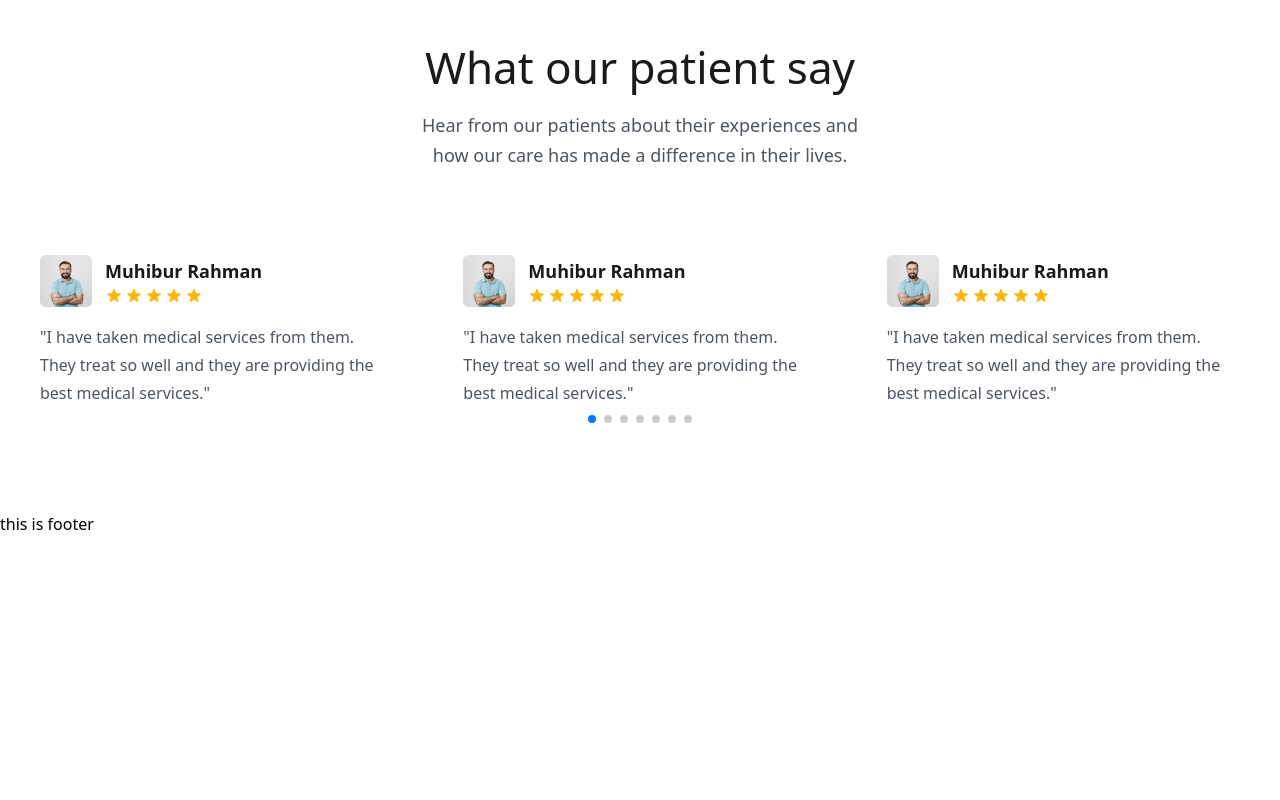
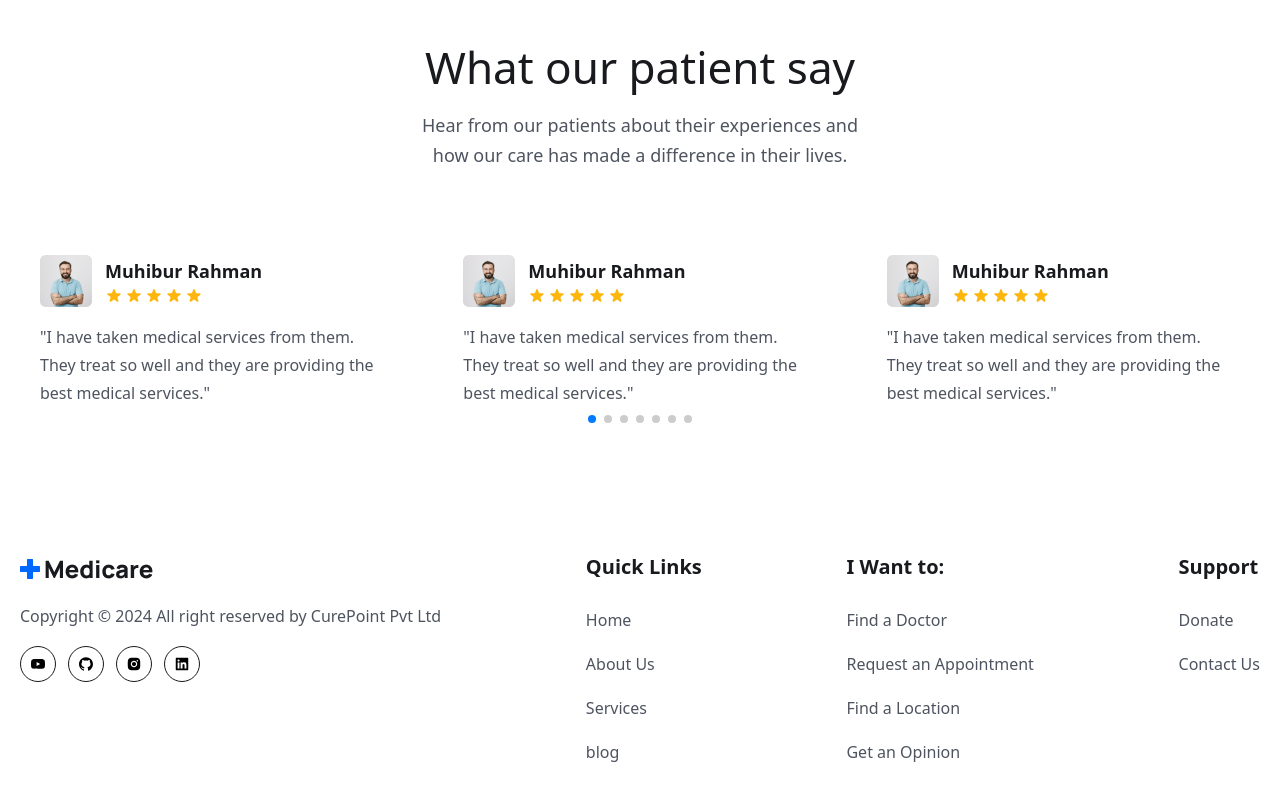
Before and after one commit to subarnoturja/curepoint-client, a React (Vite) app: page / in a window 1280 px wide. Shown: the part 5509-6309 px from the top of the page. Before the commit the page ends 6045 px from the top, so only its background shows below. Built offline with nearby package versions, Linux system fonts and the light colour scheme.

Commit message:
footer added

```diff
--- a/src/components/Footer/Footer.jsx
+++ b/src/components/Footer/Footer.jsx
@@ -1,9 +1,115 @@
+import { AiFillGithub, AiFillInstagram, AiFillLinkedin, AiFillYoutube } from "react-icons/ai";
+import logo from "../../assets/images/logo.png"
+import { Link } from "react-router-dom";
+
+const socialLinks = [
+    {
+        icon: <AiFillYoutube className="group-hover:text-white w-4 h-5" />
+    },
+    {
+        icon: <AiFillGithub className="group-hover:text-white w-4 h-5" />
+    },
+    {
+        icon: <AiFillInstagram className="group-hover:text-white w-4 h-5" />
+    },
+    {
+        icon: <AiFillLinkedin className="group-hover:text-white w-4 h-5" />
+    },
+]
+
+const quickLinks01 = [
+    {
+        path: '/',
+        display: "Home",
+    },
+    {
+        path: '/about',
+        display: "About Us",
+    },
+    {
+        path: '/services',
+        display: "Services",
+    },
+    {
+        path: '/blog',
+        display: "blog",
+    },
+]
+
+const quickLinks02 = [
+    {
+        path: '/find-a-doctor',
+        display: "Find a Doctor",
+    },
+    {
+        path: '/',
+        display: "Request an Appointment",
+    },
+    {
+        path: '/',
+        display: "Find a Location",
+    },
+    {
+        path: '/',
+        display: "Get an Opinion",
+    },
+]
+
+const quickLinks03 = [
+    {
+        path: '/',
+        display: "Donate",
+    },
+    {
+        path: '/contact',
+        display: "Contact Us",
+    },
+]
 
 const Footer = () => {
+
+    const year = new Date().getFullYear()
+
     return (
-        <div>
-           <h2>this is footer</h2>
-        </div>
+        <footer className="pb-16 pt-10">
+            <div className="container">
+                <div className="flex justify-between flex-col md:flex-row flex-wrap gap-[30px]">
+                    <div>
+                        <img src={logo} alt="" />
+                        <p className="text-[16px] leading-7 font-[200] text-textColor mt-4">Copyright © {year} All right reserved by CurePoint Pvt Ltd</p>
+                        <div className="flex items-center gap-3 mt-4">
+                            {socialLinks.map((link,index) => (
+                                <div key={index} className="w-9 h-9 border border-solid border-[#181A1E] rounded-full flex items-center justify-center group hover:bg-primaryColor hover:border-none">{link.icon}</div>
+                            ))}
+                        </div>
+                    </div>
+                    <div>
+                        <h2 className="text-[20px] leading-[30px] font-[600] mb-6 text-headingColor">Quick Links</h2>
+                        <ul>
+                            {quickLinks01.map((item, index) => (
+                                <li key={index} className="mb-4"><Link to={item.path} className="text-[16px] leading-7 font-[400] text-textColor">{item.display}</Link></li>
+                            ))}
+                        </ul>
+                    </div>
+                    <div>
+                        <h2 className="text-[20px] leading-[30px] font-[600] mb-6 text-headingColor">I Want to:</h2>
+                        <ul>
+                            {quickLinks02.map((item, index) => (
+                                <li key={index} className="mb-4"><Link to={item.path} className="text-[16px] leading-7 font-[400] text-textColor">{item.display}</Link></li>
+                            ))}
+                        </ul>
+                    </div>
+                    <div>
+                        <h2 className="text-[20px] leading-[30px] font-[600] mb-6 text-headingColor">Support</h2>
+                        <ul>
+                            {quickLinks03.map((item, index) => (
+                                <li key={index} className="mb-4"><Link to={item.path} className="text-[16px] leading-7 font-[400] text-textColor">{item.display}</Link></li>
+                            ))}
+                        </ul>
+                    </div>
+                </div>
+            </div>
+        </footer>
     );
 };
 
--- a/src/pages/Home.jsx
+++ b/src/pages/Home.jsx
@@ -254,6 +254,8 @@
           <Testimonials></Testimonials>
         </div>
       </section>
+      {/* Footer Section */}
+
     </>
   );
 };
```
